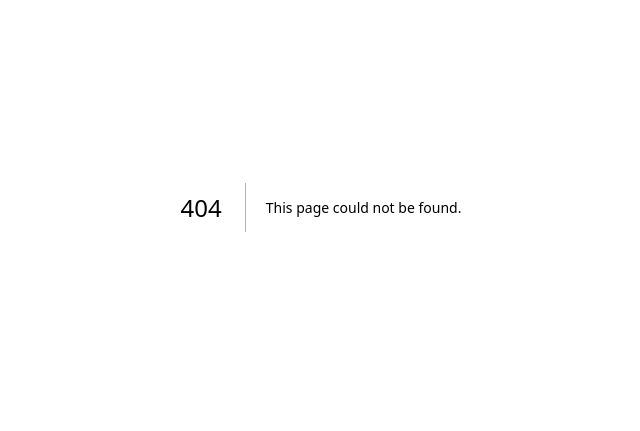
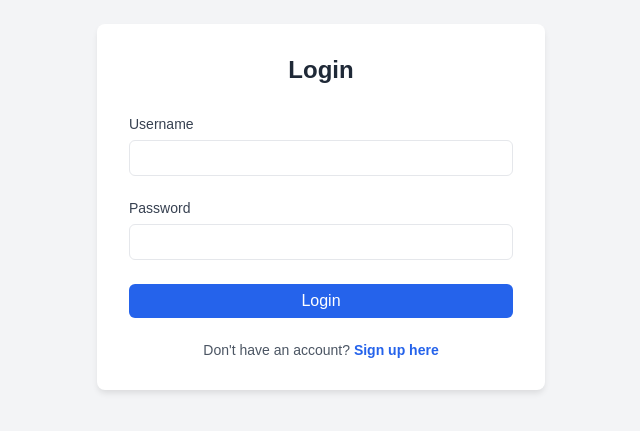
Before and after one commit to jteengfo/ootdcast, a Next.js app in the folder frontend/ootdcast/: page /auth/login in a window 1280 px wide. Before the commit this address had no page. Shown: the part 193-624 px from the top of the page, without its empty margins (319-959 px from the left). Built offline with nearby package versions, Linux system fonts and the light colour scheme.

Commit message:
Add login page UI

```diff
--- /dev/null
+++ b/frontend/ootdcast/src/app/auth/login/login.js
@@ -0,0 +1,243 @@
+// src/app/auth/login/login.js
+'use client';
+
+import { useState } from 'react';
+import Link from 'next/link';
+
+export default function LoginPage() {
+  const [isLogin, setIsLogin] = useState(true);
+  const [username, setUsername] = useState('');
+  const [password, setPassword] = useState('');
+  const [confirmPassword, setConfirmPassword] = useState('');
+  const [error, setError] = useState('');
+  const [loading, setLoading] = useState(false);
+
+  const handleSubmit = async (e) => {
+    e.preventDefault();
+    setLoading(true);
+    setError('');
+
+    // Basic validation
+    if (!username || !password) {
+      setError('Please fill in all fields');
+      setLoading(false);
+      return;
+    }
+
+    if (!isLogin && password !== confirmPassword) {
+      setError('Passwords do not match');
+      setLoading(false);
+      return;
+    }
+
+    try {
+      // Mock API call - replace with actual API calls
+      const mockResponse = {
+        ok: true,
+        json: () => Promise.resolve({ message: 'Success!' }),
+      };
+
+      await new Promise(resolve => setTimeout(resolve, 1000)); // Simulate API delay
+
+      if (!mockResponse.ok) throw new Error('Mock error');
+
+      console.log(isLogin ? 'Logged in' : 'Signed up');
+      // Redirect to dashboard or home page
+      // window.location.href = '/dashboard';
+
+    } catch (error) {
+      setError(error.message || 'Something went wrong');
+    } finally {
+      setLoading(false);
+    }
+  };
+
+
+  return (
+    <div className="container">
+      <div className="card">
+        <h1 className="title">
+          {isLogin ? 'Login' : 'Sign Up'}
+        </h1>
+
+        {error && (
+          <div className="error">
+            {error}
+          </div>
+        )}
+
+        <form onSubmit={handleSubmit} className="form">
+          <div>
+            <label htmlFor="username" className="label">
+              Username
+            </label>
+            <input
+              id="username"
+              type="text"
+              value={username}
+              onChange={(e) => setUsername(e.target.value)}
+              className="input"
+              disabled={loading}
+            />
+          </div>
+
+          <div>
+            <label htmlFor="password" className="label">
+              Password
+            </label>
+            <input
+              id="password"
+              type="password"
+              value={password}
+              onChange={(e) => setPassword(e.target.value)}
+              className="input"
+              disabled={loading}
+            />
+          </div>
+
+          {!isLogin && (
+            <div>
+              <label htmlFor="confirmPassword" className="label">
+                Confirm Password
+              </label>
+              <input
+                id="confirmPassword"
+                type="password"
+                value={confirmPassword}
+                onChange={(e) => setConfirmPassword(e.target.value)}
+                className="input"
+                disabled={loading}
+              />
+            </div>
+          )}
+
+          <button
+            type="submit"
+            disabled={loading}
+            className="submitButton"
+            style={{
+              opacity: loading ? 0.7 : 1,
+              pointerEvents: loading ? 'none' : 'auto'
+            }}
+          >
+            {loading ? 'Processing...' : isLogin ? 'Login' : 'Sign Up'}
+          </button>
+        </form>
+
+        <p className="toggleText">
+          {isLogin ? "Don't have an account? " : "Already have an account? "}
+          <button
+            onClick={() => setIsLogin(!isLogin)}
+            className="toggleButton"
+          >
+            {isLogin ? 'Sign up here' : 'Login here'}
+          </button>
+        </p>
+      </div>
+
+      <style jsx>{`
+        .container {
+          min-height: 100vh;
+          background-color: #f3f4f6;
+          display: flex;
+          flex-direction: column;
+          align-items: center;
+          justify-content: center;
+          padding: 1rem;
+        }
+
+        .card {
+          width: 100%;
+          max-width: 28rem;
+          background-color: white;
+          border-radius: 0.5rem;
+          box-shadow: 0 4px 6px -1px rgba(0, 0, 0, 0.1);
+          padding: 2rem;
+        }
+
+        .title {
+          font-size: 1.5rem;
+          font-weight: bold;
+          text-align: center;
+          margin-bottom: 2rem;
+          color: #1f2937;
+        }
+
+        .error {
+          margin-bottom: 1rem;
+          padding: 0.75rem;
+          background-color: #fee2e2;
+          color: #dc2626;
+          border-radius: 0.375rem;
+          font-size: 0.875rem;
+        }
+
+        .form {
+          display: grid;
+          gap: 1.5rem;
+        }
+
+        .label {
+          display: block;
+          font-size: 0.875rem;
+          font-weight: 500;
+          color: #374151;
+          margin-bottom: 0.5rem;
+        }
+
+        .input {
+          width: 100%;
+          padding: 0.5rem 1rem;
+          border: 1px solid #e5e7eb;
+          border-radius: 0.375rem;
+          outline: none;
+          font-size: 1rem;
+          background-color: white;  // Added white background
+          color: black;            // Added black text color
+        }
+
+        .input:focus {
+          border-color: #3b82f6;
+          box-shadow: 0 0 0 2px rgba(59, 130, 246, 0.5);
+        }
+
+        .submitButton {
+          width: 100%;
+          background-color: #2563eb;
+          color: white;
+          padding: 0.5rem 1rem;
+          border-radius: 0.375rem;
+          border: none;
+          cursor: pointer;
+          font-size: 1rem;
+          font-weight: 500;
+        }
+
+        .submitButton:hover {
+          background-color: #1d4ed8;
+        }
+
+        .toggleText {
+          margin-top: 1.5rem;
+          text-align: center;
+          font-size: 0.875rem;
+          color: #4b5563;
+        }
+
+        .toggleButton {
+          color: #2563eb;
+          font-weight: 600;
+          background: none;
+          border: none;
+          cursor: pointer;
+          padding: 0;
+          font-size: 0.875rem;
+        }
+
+        .toggleButton:hover {
+          text-decoration: underline;
+        }
+      `}</style>
+    </div>
+  );
+}
--- /dev/null
+++ b/frontend/ootdcast/src/app/auth/login/page.js
@@ -0,0 +1,6 @@
+// src/app/auth/login/page.js
+import LoginPage from './login';
+
+export default function Login() {
+  return <LoginPage />;
+}
```
